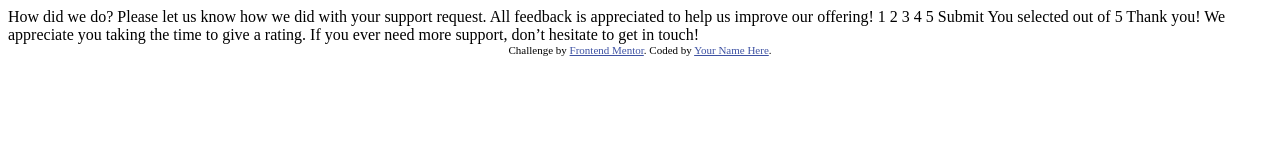
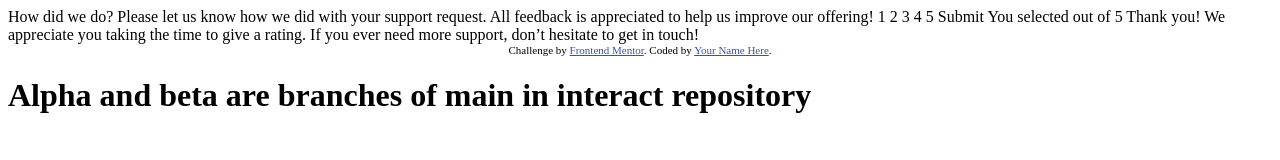
Before and after one commit to de-jayson/interact, a plain HTML site: page interactive-rating-component-main/index.html in a window 1280 px wide. Drawn offline with Linux system fonts and the light colour scheme.

Commit message:
second commit

```diff
--- a/interactive-rating-component-main/index.html
+++ b/interactive-rating-component-main/index.html
@@ -47,3 +47,5 @@
   </div>
 </body>
 </html>
+
+<h1>Alpha and beta are branches of main in interact repository</h1>
```
